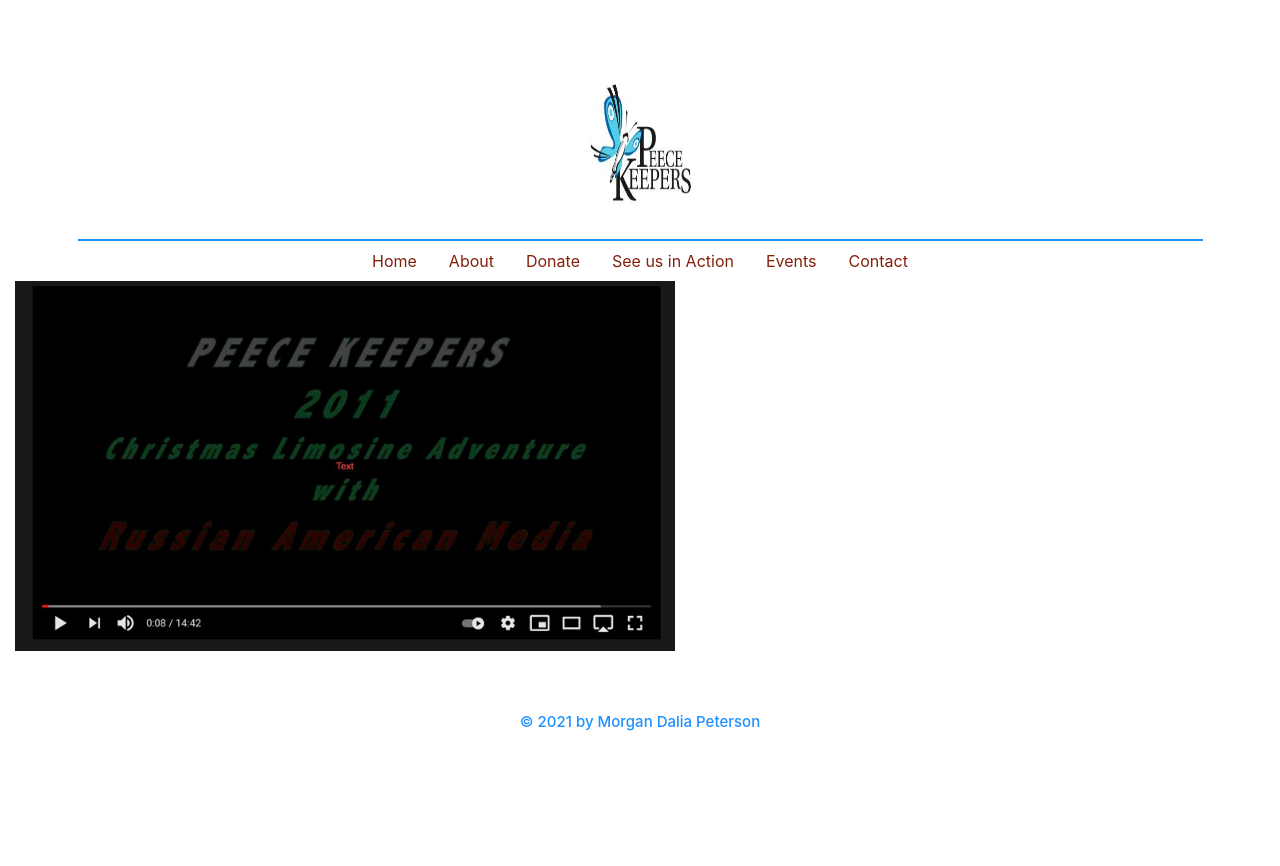
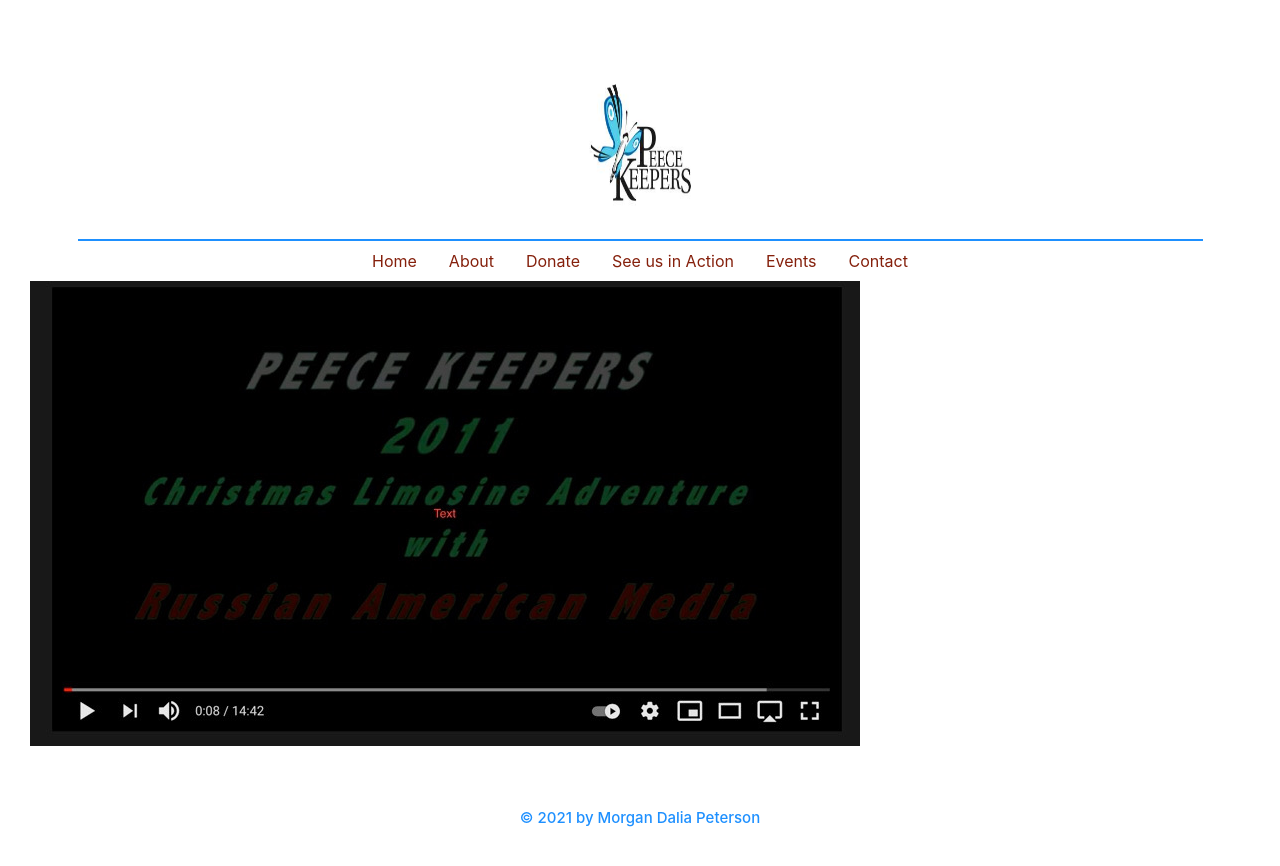
Before and after one commit to MorganPeterson1313/PeeceKeepers, a React (Create React App) app: page /video in a window 1280 px wide. Shown: the top 866 px of the page. Before the commit the page ends 800 px from the top, so only its background shows below. Built offline with nearby package versions, Linux system fonts and the light colour scheme.

Commit message:
added fluid property to video image

```diff
--- a/src/Components/Video.js
+++ b/src/Components/Video.js
@@ -2,13 +2,23 @@
 import ResponsiveEmbed from "react-bootstrap/ResponsiveEmbed";
 import Christmas from "../Assets/Christmas.jpeg";
 import Image from "react-bootstrap/Image";
+import Container from "react-bootstrap/esm/Container";
+
 export class Video extends Component {
   render() {
     return (
-      <div style={{ width: 660, height: "auto" }}>
-        <a href="https://www.youtube.com/watch?v=P8qivvdNqUw">
-          <Image src={Christmas} fluid />
-        </a>
+      <div>
+        <Container fluid>
+          <a href="https://www.youtube.com/watch?v=P8qivvdNqUw">
+            <Image
+              src={Christmas}
+              width="auto"
+              height="auto"
+              className="d-block"
+              fluid
+            />
+          </a>
+        </Container>
       </div>
     );
   }
```
